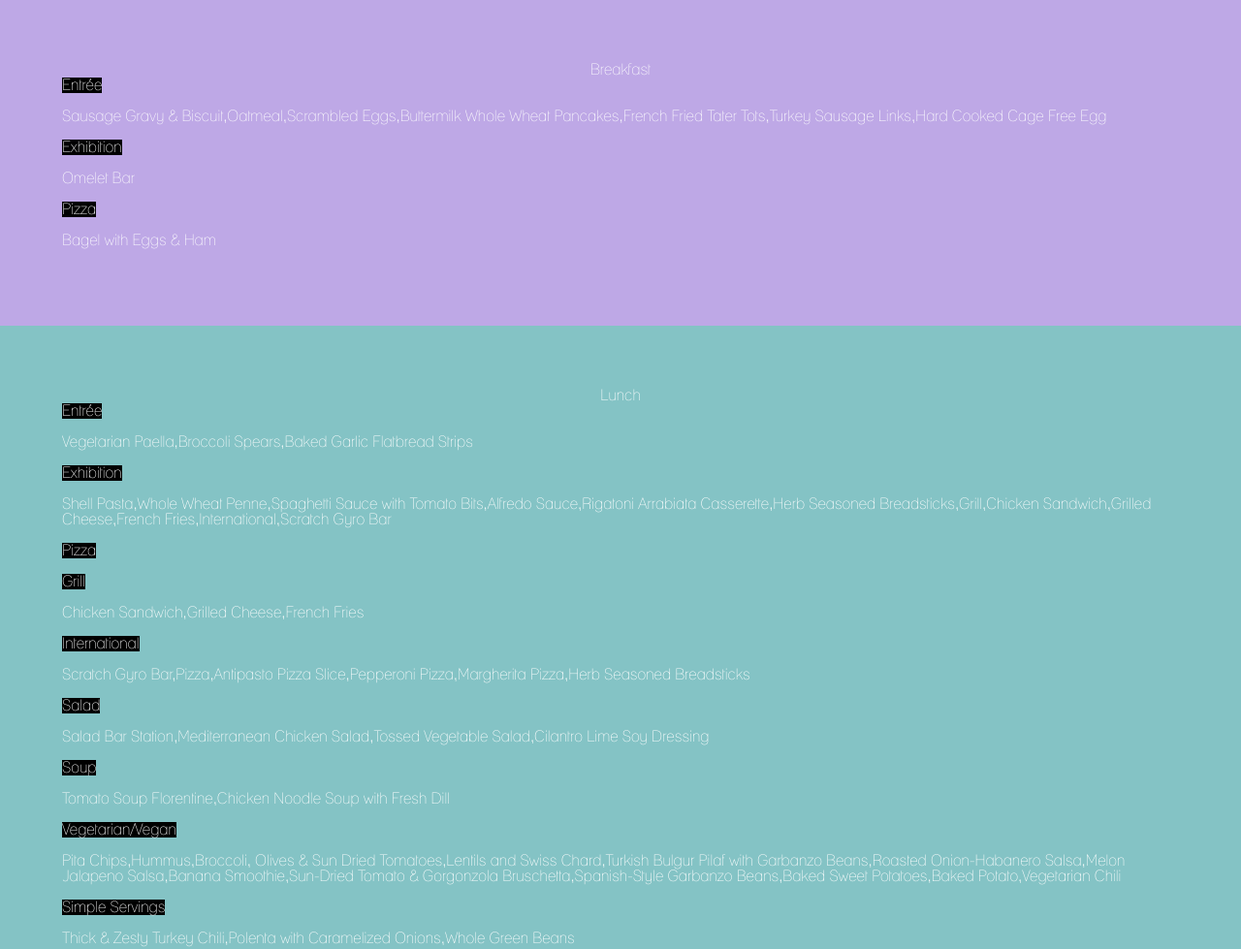
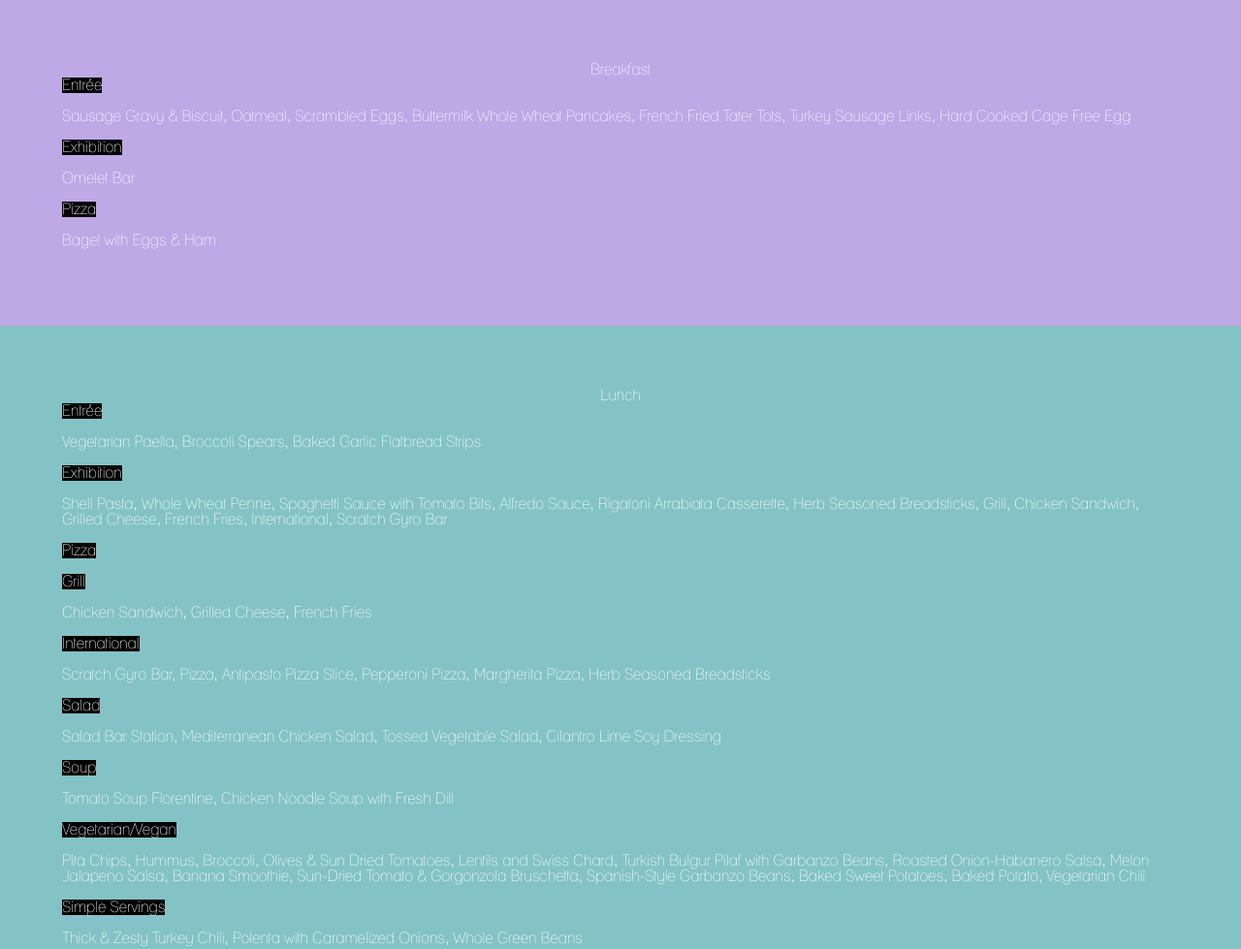
Before and after one commit to crim-bell-curve/whats-cooking, a website with bundled scripts: page index.html in a window 1280 px wide. Shown: the top 979 px of the page at 97% size. Built offline with nearby package versions, Linux system fonts and the light colour scheme.

Commit message:
add spaces after commas

```diff
--- a/bundle.js
+++ b/bundle.js
@@ -16,14 +16,17 @@ window.addEventListener('load', function() {
 
 		function arrange(div_name, data_obj) {
 			for (var i in Object.keys(data_obj)) {
+				var food = JSON.stringify(data_obj[Object.keys(data_obj)[i]])
+				    .replace(/,/g, ', ')
+				    .replace(/"/g, '')
+				    .replace(/\[/g, '')
+				    .replace(/\]/g, '')
+				console.log(typeof food)
 				d3.select(div_name)
 				    .append('div')
-				        //.append('p').text(Object.keys(data_obj)[i])
 				        .html('<span style="background-color: black">'+Object.keys(data_obj)[i]+'</span>')
-				        //.style('background-color', 'black')
 				    .append('div')
-				    	.append('p').text(data_obj[Object.keys(data_obj)[i]])
-				    	//.append('hr')
+				    	.append('p').text(food)
 			}
 		}
 
--- a/style/style.css
+++ b/style/style.css
@@ -1,5 +1,5 @@
 /*
- *	Colors: http://www.colourlovers.com/palette/3644545/Lets_Jet;
+ *	Colors: http://www.colourlovers.com/palette/3651233/Cool_Summer_2
  *  Font: http://www.fontsquirrel.com/fonts/Lane
  */
 
```
Also changed, not shown: index.js (+7 -1 lines).
